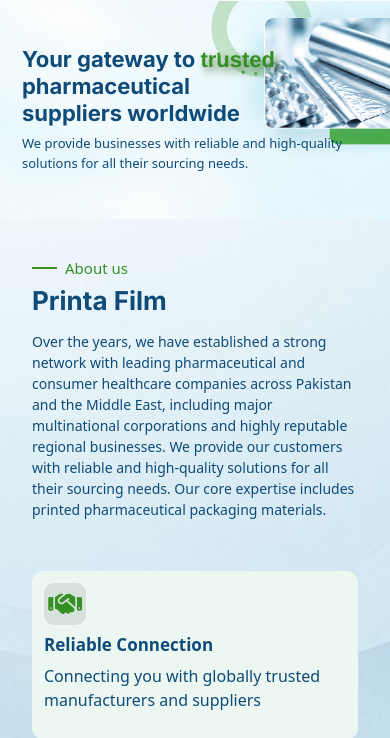
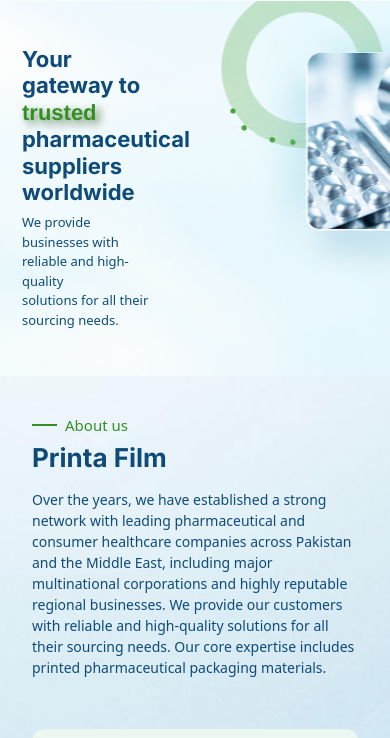
Before and after one commit to toobakareem062-source/Printa_Foil, a plain HTML site: page index.html in a window 390 px wide. Shown: the part 49-787 px from the top of the page. Drawn offline with nearby package versions, Linux system fonts and the light colour scheme.

Commit message:
Update index.html

```diff
--- a/index.html
+++ b/index.html
@@ -38,7 +38,7 @@
     <section id="hero-section">
         <div class="container-fluid">
             <div class="row">
-                <div class="col-lg-6 col-md-6 col-sm-6">
+                <div class="col-lg-6 col-md-6 col-sm-6 col-5">
                     <div class="hero-box">
                         <h1 class="hero_heading hero-heading-animation">Your gateway to <span> trusted</span> <br> pharmaceutical <br> suppliers worldwide</h1>
                         <p class="hero_para hero-para-animation">
```
